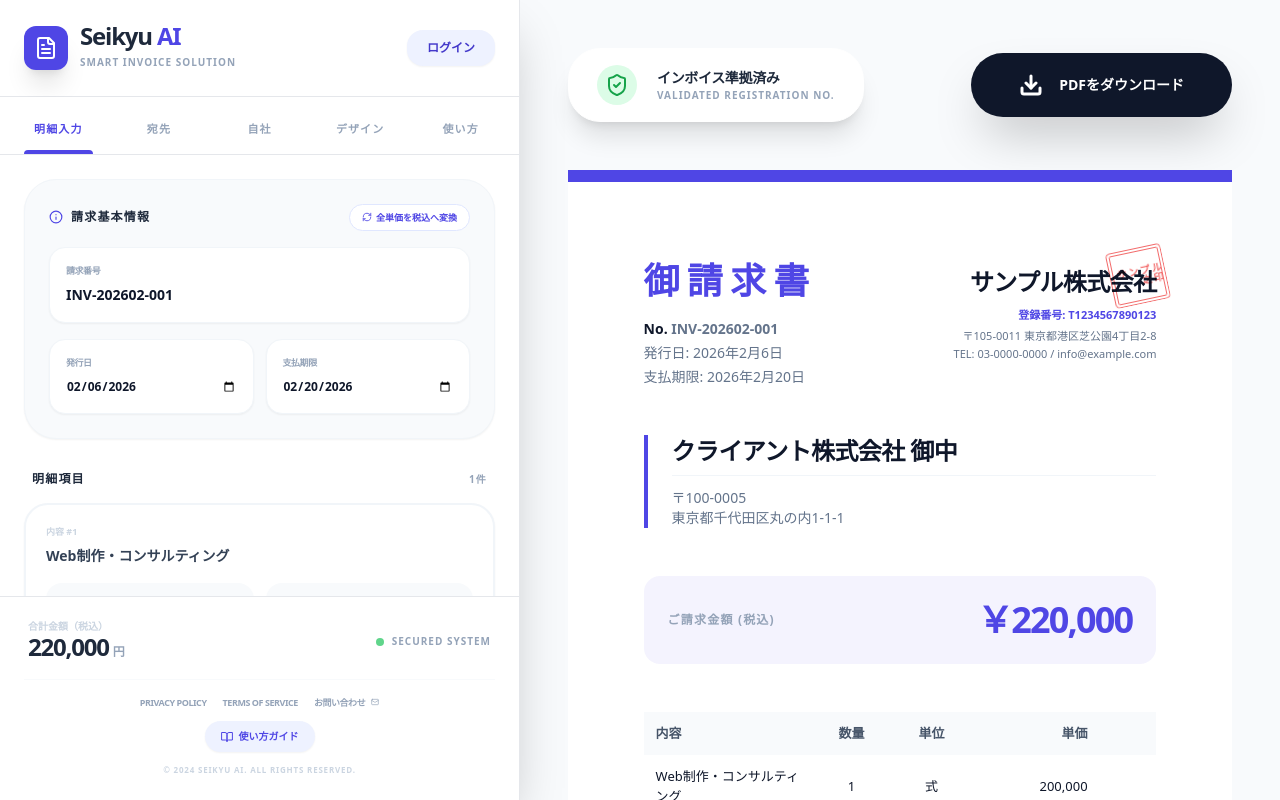
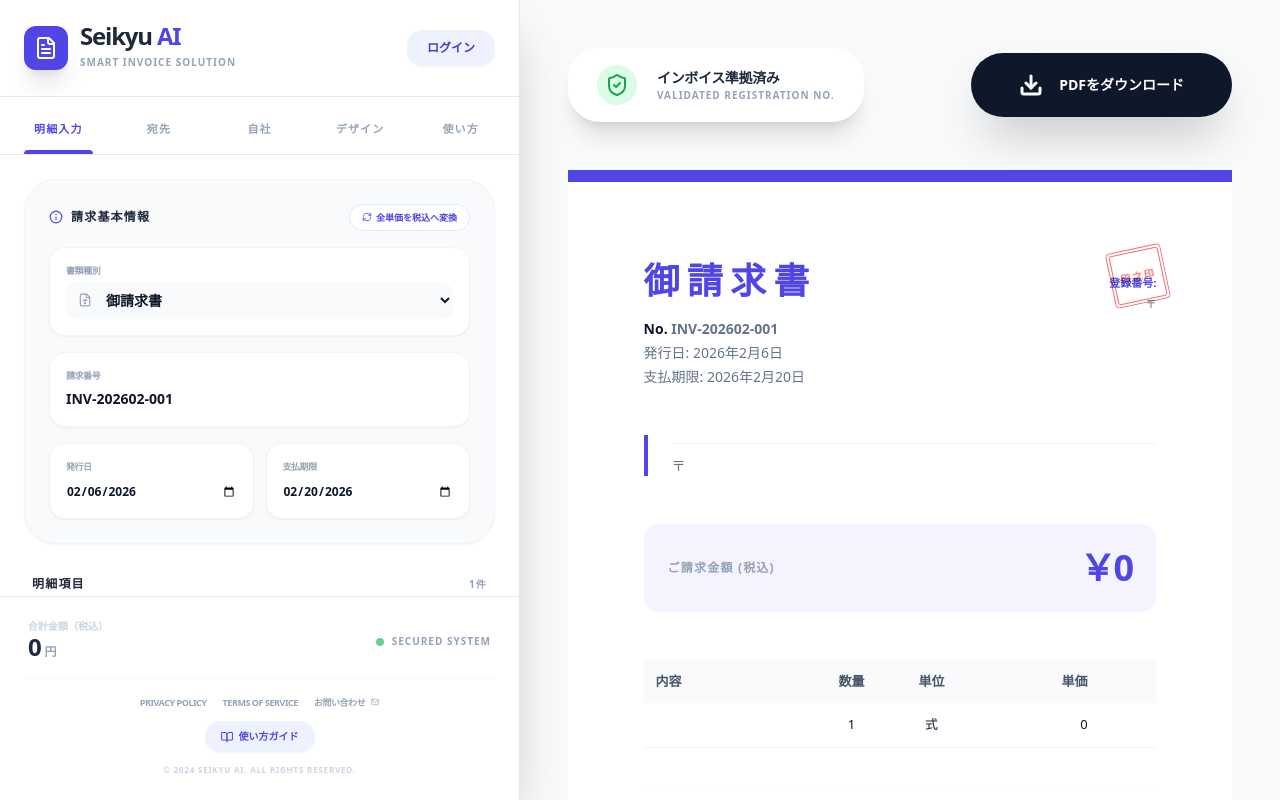
Before and after one commit to adzzl0810-dev/seikyuai, a React (Vite) app: page / in a window 1280 px wide. Built offline with nearby package versions, Linux system fonts and the light colour scheme.

Commit message:
Update App.tsx

```diff
--- a/App.tsx
+++ b/App.tsx
@@ -4,7 +4,7 @@
   Stamp, Search, Check, AlertCircle, Save, History as HistoryIcon, X,
   ChevronRight, ShieldCheck, Zap, LayoutTemplate, MapPin, Upload, LogIn, LogOut,
   Palette, MousePointer2, Info, BookOpen, ShieldAlert, Eye, Edit3, Copy, RefreshCw,
-  ExternalLink, Scale, Loader2, Mail, CheckCircle2, ArrowRight
+  ExternalLink, Scale, Loader2, Mail, CheckCircle2, ArrowRight, FileType
 } from 'lucide-react';
 import { InvoiceData, TaxRate, LineItem, InvoiceTotals, TaxSummary, TemplateId, UserProfile, SavedInvoice } from './types';
 import { InvoicePreview } from './components/InvoicePreview';
@@ -33,6 +33,7 @@
 ];
 
 const UNIT_SUGGESTIONS = ['式', '個', '月', 'h', '日', '件'];
+const DOCUMENT_TITLES = ['御請求書', '御見積書', '納品書', '領収書', 'INVOICE', 'QUOTATION'];
 
 const App: React.FC = () => {
   const [user, setUser] = useState<UserProfile | null>(getCurrentUser());
@@ -49,24 +50,32 @@
 
   const [invoiceData, setInvoiceData] = useState<InvoiceData>(() => {
     const saved = loadDraft();
-    return saved || {
+    // Default data with empty fields for better UX (placeholders will be shown)
+    const defaultData: InvoiceData = {
+      title: '御請求書',
       invoiceNumber: `INV-${new Date().getFullYear()}${String(new Date().getMonth()+1).padStart(2, '0')}-001`,
       date: new Date().toISOString().split('T')[0],
       dueDate: new Date(Date.now() + 14 * 24 * 60 * 60 * 1000).toISOString().split('T')[0],
       issuer: {
-        name: "サンプル株式会社",
-        registrationNumber: "T1234567890123",
-        address: "東京都港区芝公園4丁目2-8",
-        zipCode: "105-0011",
-        phone: "03-0000-0000",
-        email: "info@example.com",
-        bankInfo: "サンプル銀行 サンプル支店\n普通 1234567\nサンプル（カ",
+        name: "",
+        registrationNumber: "",
+        address: "",
+        zipCode: "",
+        phone: "",
+        email: "",
+        bankInfo: "",
         enableStamp: true
       },
-      client: { name: "クライアント株式会社 御中", address: "東京都千代田区丸の内1-1-1", zipCode: "100-0005" },
-      items: [{ id: '1', description: 'Web制作・コンサルティング', quantity: 1, unitPrice: 200000, unit: '式', taxRate: TaxRate.STANDARD }],
-      notes: "振込手数料は貴社にてご負担願います。"
+      client: { name: "", address: "", zipCode: "" },
+      items: [{ id: '1', description: '', quantity: 1, unitPrice: 0, unit: '式', taxRate: TaxRate.STANDARD }],
+      notes: ""
     };
+
+    // Merge saved data with default data to ensure all properties (like title) exist
+    if (saved) {
+      return { ...defaultData, ...saved };
+    }
+    return defaultData;
   });
 
   const [template, setTemplate] = useState<TemplateId>('modern');
@@ -179,7 +188,7 @@
       const pdfHeight = (imgProps.height * pdfWidth) / imgProps.width;
 
       pdf.addImage(imgData, 'PNG', 0, 0, pdfWidth, pdfHeight);
-      pdf.save(`請求書_${invoiceData.invoiceNumber}.pdf`);
+      pdf.save(`${invoiceData.title}_${invoiceData.invoiceNumber}.pdf`);
 
       if (user) {
         const saved: SavedInvoice = { ...invoiceData, id: crypto.randomUUID(), createdAt: Date.now(), templateId: template };
@@ -253,6 +262,23 @@
                     <RefreshCw size={10} /> 全単価を税込へ変換
                   </button>
                 </div>
+
+                <div className="bg-white p-4 rounded-2xl shadow-sm border border-slate-100">
+                  <label className="text-[9px] font-black text-slate-400 mb-1 block uppercase tracking-tighter">書類種別</label>
+                  <div className="relative">
+                    <FileType className="absolute left-3 top-1/2 -translate-y-1/2 text-slate-400" size={14} />
+                    <select
+                      className="w-full pl-9 pr-4 py-2 text-sm font-black border-slate-200 rounded-xl focus:ring-indigo-500 focus:border-indigo-500 bg-slate-50"
+                      value={invoiceData.title}
+                      onChange={e => setInvoiceData(d => ({ ...d, title: e.target.value }))}
+                    >
+                      {DOCUMENT_TITLES.map(title => (
+                        <option key={title} value={title}>{title}</option>
+                      ))}
+                    </select>
+                  </div>
+                </div>
+
                 <div className="bg-white p-4 rounded-2xl shadow-sm border border-slate-100">
                   <label className="text-[9px] font-black text-slate-400 mb-1 block uppercase tracking-tighter">請求番号</label>
                   <input className="w-full text-sm font-bold border-none focus:ring-0 p-0 bg-white" value={invoiceData.invoiceNumber} onChange={e => setInvoiceData(d => ({ ...d, invoiceNumber: e.target.value }))} placeholder="INV-2024-001" />
@@ -282,7 +308,7 @@
                     </div>
                     <div className="mb-4">
                       <label className="text-[9px] font-black text-slate-300 uppercase block mb-1">内容 #{idx+1}</label>
-                      <input className="w-full text-sm font-black text-slate-700 border-none p-0 focus:ring-0 bg-white" value={item.description} onChange={e => setInvoiceData(d => ({ ...d, items: d.items.map(i => i.id === item.id ? { ...i, description: e.target.value } : i) }))} placeholder="内容を入力" />
+                      <input className="w-full text-sm font-black text-slate-700 border-none p-0 focus:ring-0 bg-white" value={item.description} onChange={e => setInvoiceData(d => ({ ...d, items: d.items.map(i => i.id === item.id ? { ...i, description: e.target.value } : i) }))} placeholder="Web制作・コンサルティング費" />
                     </div>
                     <div className="grid grid-cols-2 gap-3 mb-3">
                       <div className="bg-slate-50 p-3 rounded-2xl">
@@ -337,13 +363,13 @@
                 <div className="bg-white p-5 rounded-3xl shadow-sm border border-slate-100">
                   <label className="text-[10px] font-black text-slate-400 mb-2 block uppercase tracking-widest">郵便番号</label>
                   <div className="flex gap-4">
-                    <input className="flex-1 text-sm font-black border-none p-0 bg-white focus:ring-0" placeholder="1000001" value={invoiceData.client.zipCode} onChange={e => setInvoiceData(d => ({ ...d, client: { ...d.client, zipCode: e.target.value } }))} />
+                    <input className="flex-1 text-sm font-black border-none p-0 bg-white focus:ring-0" placeholder="100-0005" value={invoiceData.client.zipCode} onChange={e => setInvoiceData(d => ({ ...d, client: { ...d.client, zipCode: e.target.value } }))} />
                     <button onClick={() => handleZipLookup('client')} className="bg-indigo-600 text-white px-5 py-2.5 rounded-2xl shadow-lg font-black text-[10px]">検索</button>
                   </div>
                 </div>
                 <div className="bg-white p-5 rounded-3xl shadow-sm border border-slate-100">
                   <label className="text-[10px] font-black text-slate-400 mb-2 block uppercase tracking-widest">住所</label>
-                  <textarea className="w-full text-sm font-bold border-none h-24 resize-none p-0 bg-white focus:ring-0" placeholder="住所を入力してください" value={invoiceData.client.address} onChange={e => setInvoiceData(d => ({ ...d, client: { ...d.client, address: e.target.value } }))} />
+                  <textarea className="w-full text-sm font-bold border-none h-24 resize-none p-0 bg-white focus:ring-0" placeholder="東京都千代田区丸の内1-1-1" value={invoiceData.client.address} onChange={e => setInvoiceData(d => ({ ...d, client: { ...d.client, address: e.target.value } }))} />
                 </div>
               </div>
             </div>
@@ -358,18 +384,18 @@
                 </div>
                 <div className="bg-slate-50 p-4 rounded-2xl shadow-inner">
                   <label className="text-[9px] font-black text-slate-400 mb-1 block uppercase">社名 / 氏名</label>
-                  <input className="w-full bg-transparent border-none p-0 font-black text-slate-800 text-base focus:ring-0" value={invoiceData.issuer.name} onChange={e => setInvoiceData(d => ({ ...d, issuer: { ...d.issuer, name: e.target.value } }))} />
+                  <input className="w-full bg-transparent border-none p-0 font-black text-slate-800 text-base focus:ring-0" placeholder="株式会社サンプル" value={invoiceData.issuer.name} onChange={e => setInvoiceData(d => ({ ...d, issuer: { ...d.issuer, name: e.target.value } }))} />
                 </div>
                 <div className={`p-4 rounded-2xl border-2 shadow-inner ${isRegNumValid(invoiceData.issuer.registrationNumber) ? 'bg-green-50 border-green-100' : 'bg-red-50 border-red-100'}`}>
                   <label className={`text-[9px] font-black uppercase mb-1 block ${isRegNumValid(invoiceData.issuer.registrationNumber) ? 'text-green-600' : 'text-red-600'}`}>登録番号 (T+13桁)</label>
                   <input className="w-full bg-transparent border-none p-0 font-mono text-slate-800 font-black focus:ring-0" placeholder="T1234567890123" value={invoiceData.issuer.registrationNumber} onChange={e => setInvoiceData(d => ({ ...d, issuer: { ...d.issuer, registrationNumber: e.target.value } }))} />
                 </div>
                 <div className="grid grid-cols-1 md:grid-cols-2 gap-4">
-                  <div className="bg-slate-50 p-4 rounded-2xl shadow-inner"><label className="text-[9px] font-black text-slate-400 mb-1 block uppercase">郵便番号</label><input className="w-full bg-transparent border-none p-0 font-bold text-xs focus:ring-0" value={invoiceData.issuer.zipCode} onChange={e => setInvoiceData(d => ({ ...d, issuer: { ...d.issuer, zipCode: e.target.value } }))} /></div>
-                  <div className="bg-slate-50 p-4 rounded-2xl shadow-inner"><label className="text-[9px] font-black text-slate-400 mb-1 block uppercase">電話番号</label><input className="w-full bg-transparent border-none p-0 font-bold text-xs focus:ring-0" value={invoiceData.issuer.phone} onChange={e => setInvoiceData(d => ({ ...d, issuer: { ...d.issuer, phone: e.target.value } }))} /></div>
+                  <div className="bg-slate-50 p-4 rounded-2xl shadow-inner"><label className="text-[9px] font-black text-slate-400 mb-1 block uppercase">郵便番号</label><input className="w-full bg-transparent border-none p-0 font-bold text-xs focus:ring-0" placeholder="105-0011" value={invoiceData.issuer.zipCode} onChange={e => setInvoiceData(d => ({ ...d, issuer: { ...d.issuer, zipCode: e.target.value } }))} /></div>
+                  <div className="bg-slate-50 p-4 rounded-2xl shadow-inner"><label className="text-[9px] font-black text-slate-400 mb-1 block uppercase">電話番号</label><input className="w-full bg-transparent border-none p-0 font-bold text-xs focus:ring-0" placeholder="03-0000-0000" value={invoiceData.issuer.phone} onChange={e => setInvoiceData(d => ({ ...d, issuer: { ...d.issuer, phone: e.target.value } }))} /></div>
                 </div>
-                <div className="bg-slate-50 p-4 rounded-2xl shadow-inner"><label className="text-[9px] font-black text-slate-400 mb-1 block uppercase">住所</label><textarea className="w-full bg-transparent border-none p-0 h-16 text-xs font-bold resize-none focus:ring-0" value={invoiceData.issuer.address} onChange={e => setInvoiceData(d => ({ ...d, issuer: { ...d.issuer, address: e.target.value } }))} /></div>
-                <div className="bg-slate-50 p-4 rounded-2xl shadow-inner"><label className="text-[9px] font-black text-slate-400 mb-1 block uppercase">振込先</label><textarea className="w-full bg-transparent border-none p-0 h-24 text-[10px] font-black resize-none focus:ring-0 leading-relaxed" value={invoiceData.issuer.bankInfo} onChange={e => setInvoiceData(d => ({ ...d, issuer: { ...d.issuer, bankInfo: e.target.value } }))} /></div>
+                <div className="bg-slate-50 p-4 rounded-2xl shadow-inner"><label className="text-[9px] font-black text-slate-400 mb-1 block uppercase">住所</label><textarea className="w-full bg-transparent border-none p-0 h-16 text-xs font-bold resize-none focus:ring-0" placeholder="東京都港区芝公園4丁目2-8" value={invoiceData.issuer.address} onChange={e => setInvoiceData(d => ({ ...d, issuer: { ...d.issuer, address: e.target.value } }))} /></div>
+                <div className="bg-slate-50 p-4 rounded-2xl shadow-inner"><label className="text-[9px] font-black text-slate-400 mb-1 block uppercase">振込先</label><textarea className="w-full bg-transparent border-none p-0 h-24 text-[10px] font-black resize-none focus:ring-0 leading-relaxed" placeholder="◯◯銀行 ◯◯支店&#10;普通 1234567&#10;カブシキガイシャサンプル" value={invoiceData.issuer.bankInfo} onChange={e => setInvoiceData(d => ({ ...d, issuer: { ...d.issuer, bankInfo: e.target.value } }))} /></div>
 
                 <div className="pt-6 border-t border-slate-100">
                   <div className="flex items-center justify-between mb-4 px-2">
@@ -387,7 +413,7 @@
                        </label>
                        {invoiceData.issuer.stampImageUrl && (
                          <div className="relative w-20 h-20 bg-white rounded-2xl border-2 border-indigo-100 flex items-center justify-center p-3">
-                           <img src={invoiceData.issuer.stampImageUrl} className="max-w-full max-h-full object-contain mix-blend-multiply" />
+                           <img src={invoiceData.issuer.stampImageUrl} className="max-w-full max-h-full object-contain" />
                            <button onClick={() => setInvoiceData(d => ({ ...d, issuer: { ...d.issuer, stampImageUrl: undefined } }))} className="absolute -top-3 -right-3 bg-red-500 text-white rounded-full p-1.5 shadow-xl hover:scale-110 transition-all"><X size={12} strokeWidth={4}/></button>
                          </div>
                        )}
```
